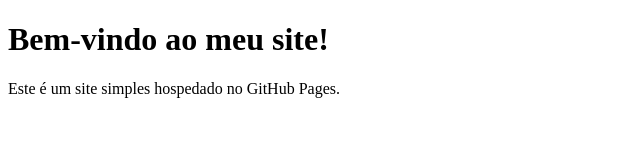
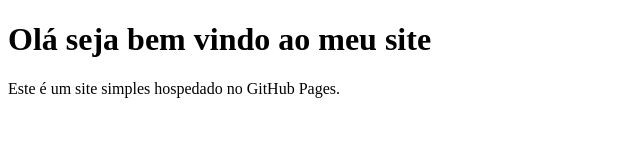
Before and after one commit to GHOSTK1NG2151/meu-site, a plain HTML site: page index.html in a window 1280 px wide. Shown: the whole page, without its empty margins (0-640 px from the left). Drawn offline with Linux system fonts and the light colour scheme.

Commit message:
Update index.html

```diff
--- a/index.html
+++ b/index.html
@@ -6,7 +6,7 @@
        <title>Meu Site</title>
    </head>
    <body>
-       <h1>Bem-vindo ao meu site!</h1>
+       <h1>Olá seja bem vindo ao meu site</h1>
        <p>Este é um site simples hospedado no GitHub Pages.</p>
    </body>
    </html>
```
